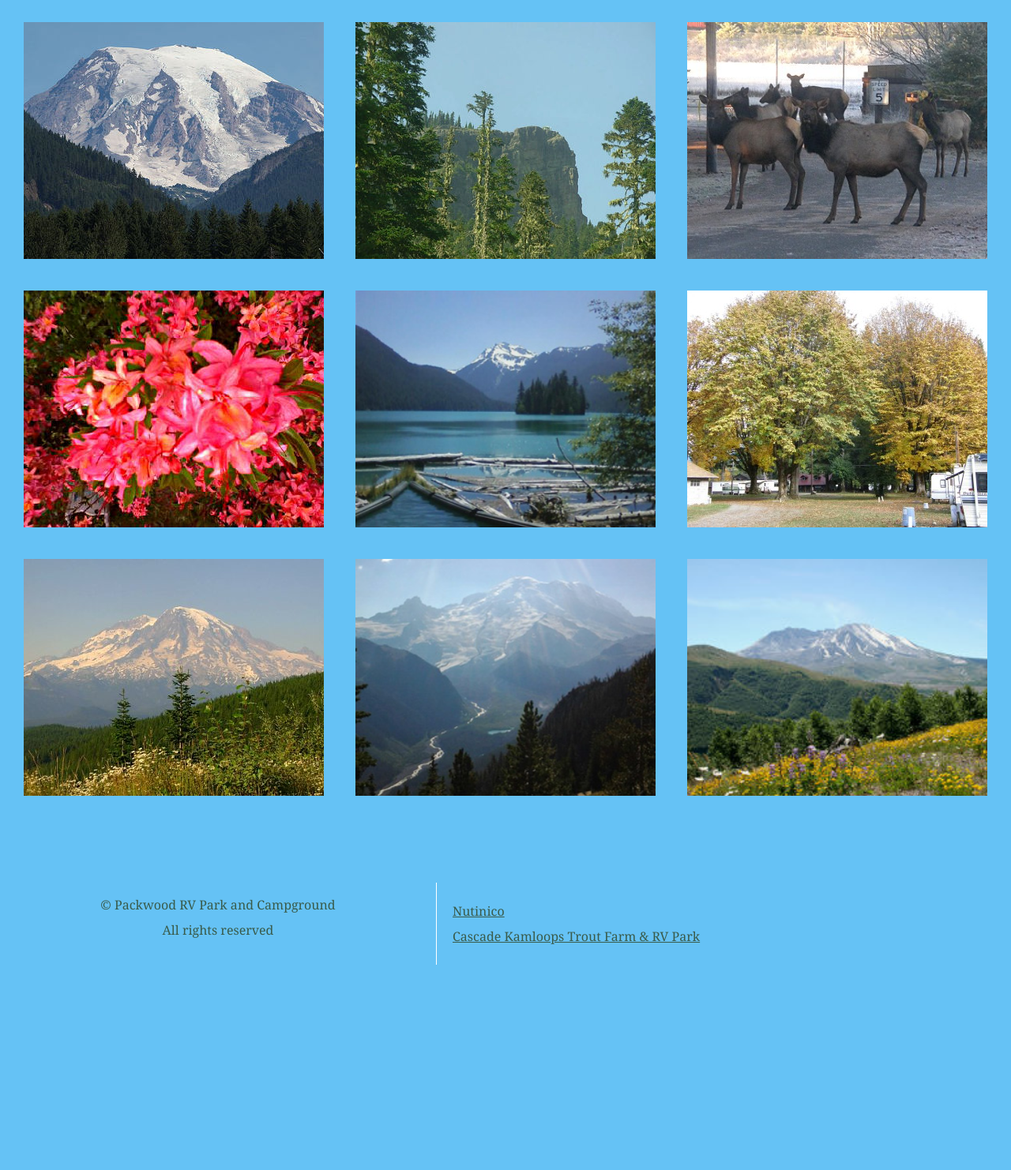
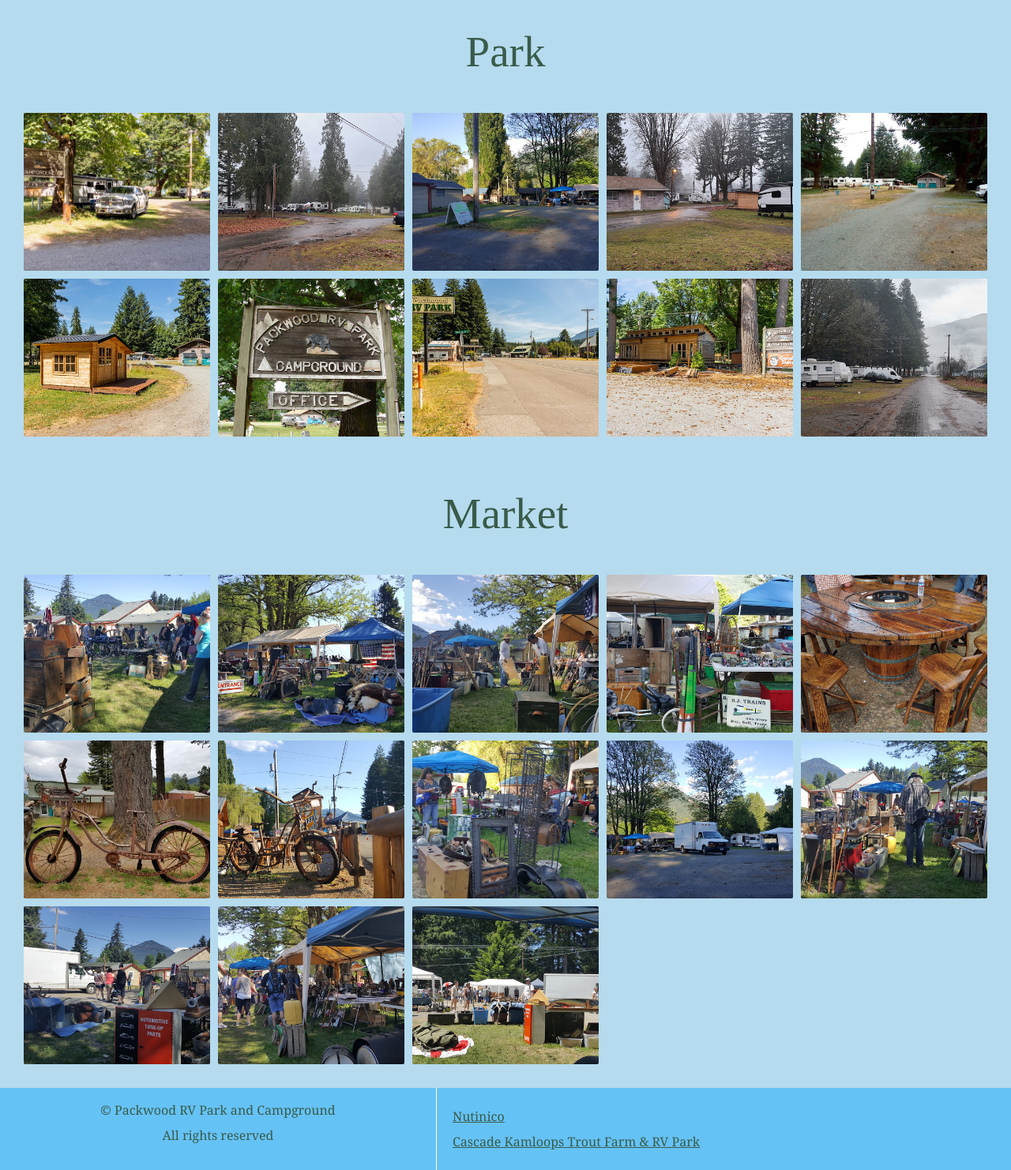
Before and after one commit to 1anderson2jacob/packwoodrv, a plain HTML site: page gallery.html in a window 1280 px wide. Shown: the part 802-2284 px from the top of the page at 79% size. Before the commit the page ends 2024 px from the top, so only its background shows below. Drawn offline with Linux system fonts and the light colour scheme; a script that the page names is missing.

Commit message:
gallery completed with park and market albums

```diff
--- a/css/body.css
+++ b/css/body.css
@@ -42,7 +42,6 @@ h1 {
 }
 
 .section-img-container {
-  margin-left: 10px;
   object-fit: contain;
   overflow: hidden;
   border-radius: 3px;
--- a/css/gallery.css
+++ b/css/gallery.css
@@ -1,26 +1,36 @@
-.gallery > div {
+/* .section {
+  display: flex;
+  background-color: #B6DBEE;
+  padding: 20px;
+  justify-content: space-evenly;
+  align-items: center;
+} */
+
+/* .gallery > div {
   display: flex;
   justify-content: center;
   align-items: center;
   font-size: 2em;
   color: #20263f;
-}
+} */
 .gallery > div > img {
   width: 100%;
   height: 100%;
   object-fit: cover;
+  border-radius: 2px;
 }
 .gallery {
+  background-color: #B6DBEE;
+  margin-top: -20px;
   padding: 30px;
   display: grid;
-  grid-gap: 40px;
-  grid-template-columns: repeat(auto-fit, minmax(300px, 1fr));
-  grid-auto-rows: 300px;
-  margin-bottom: 80px;
+  grid-gap: 10px;
+  grid-template-columns: repeat(auto-fit, minmax(200px, 1fr));
+  grid-auto-rows: 200px;
 }
 
 .gallery > div:hover {
-  transform: scale(1.1);
+  transform: scale(1.01);
 }
 .gallery > div:hover .description {
   display: block;
--- a/gallery.html
+++ b/gallery.html
@@ -56,33 +56,85 @@
       <div id="reservations-btn"><a href="reservations.html">Make Reservations Now</a></div>
     </div>
 
-    <div class=gallery>
+    <div class="section">
+      <h1>Park</h1>
+    </div>
+
+    <div class="gallery">
       <div>
-        <img src="images/gallery/adams.jpg">
+        <img src="images/park/park1.jpg">
       </div>
       <div>
-        <img src="images/gallery/cliff.jpg">
+        <img src="images/park/park2.jpg">
       </div>
       <div>
-        <img src="images/gallery/elk4.jpg">
+        <img src="images/park/park10.jpg">
       </div>
       <div>
-        <img src="images/gallery/flowers.jpg">
+        <img src="images/park/park4.jpg">
       </div>
       <div>
-        <img src="images/gallery/lake.jpg">
+        <img src="images/park/park5.jpg">
       </div>
       <div>
-        <img src="images/gallery/library2.jpg">
+        <img src="images/park/park6.jpg">
       </div>
       <div>
-        <img src="images/gallery/mnt_view.jpg">
+        <img src="images/park/park7.jpg">
       </div>
       <div>
-        <img src="images/gallery/mount.jpg">
+        <img src="images/park/park8.jpg">
       </div>
       <div>
-        <img src="images/gallery/mt_sh.jpg">
+        <img src="images/park/park9.jpg">
+      </div>
+      <div>
+        <img src="images/park/park11.jpg">
+      </div>
+    </div>
+
+    <div class="section">
+      <h1>Market</h1>
+    </div>
+    <div class="gallery">
+      <div>
+        <img src="images/market/market1.jpg">
+      </div>
+      <div>
+        <img src="images/market/market2.jpg">
+      </div>
+      <div>
+        <img src="images/market/market3.jpg">
+      </div>
+      <div>
+        <img src="images/market/market4.jpg">
+      </div>
+      <div>
+        <img src="images/market/market5.jpg">
+      </div>
+      <div>
+        <img src="images/market/market6.jpg">
+      </div>
+      <div>
+        <img src="images/market/market7.jpg">
+      </div>
+      <div>
+        <img src="images/market/market8.jpg">
+      </div>
+      <div>
+        <img src="images/market/market9.jpg">
+      </div>
+      <div>
+        <img src="images/market/market10.jpg">
+      </div>
+      <div>
+        <img src="images/market/market11.jpg">
+      </div>
+      <div>
+        <img src="images/market/market12.jpg">
+      </div>
+      <div>
+        <img src="images/market/market13.jpg">
       </div>
     </div>
 
```
Also changed, not shown: images/market/market.jpg (added), images/market/market1.jpg (added), images/market/market10.jpg (added), images/market/market11.jpg (added), images/market/market12.jpg (added), images/market/market13.jpg (added), images/market/market2.jpg (added), images/market/market3.jpg (added), images/market/market4.jpg (added), images/market/market5.jpg (added), images/market/market6.jpg (added), images/market/market7.jpg (added), images/market/market8.jpg (added), images/market/market9.jpg (added), 1 more files.
